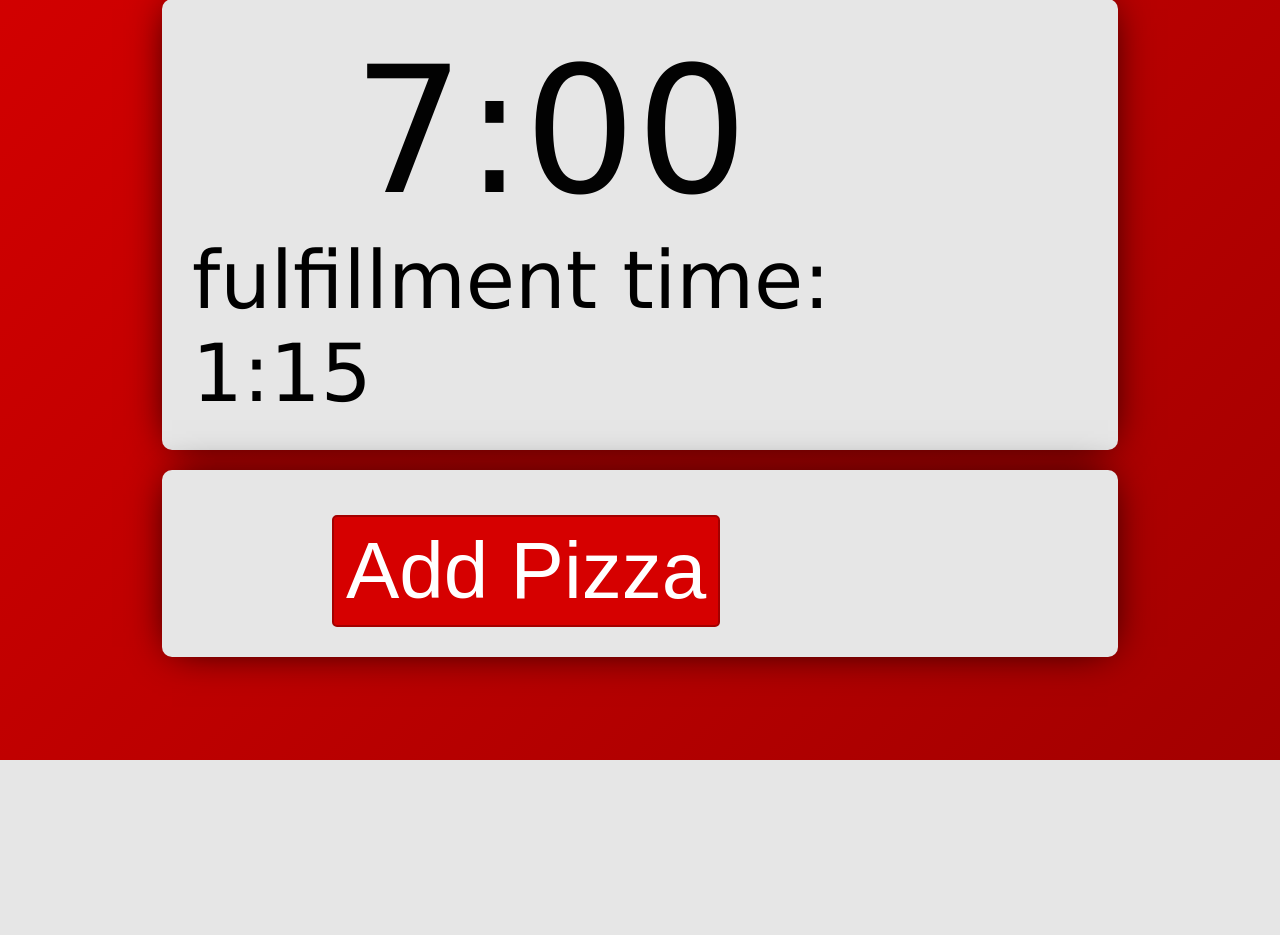
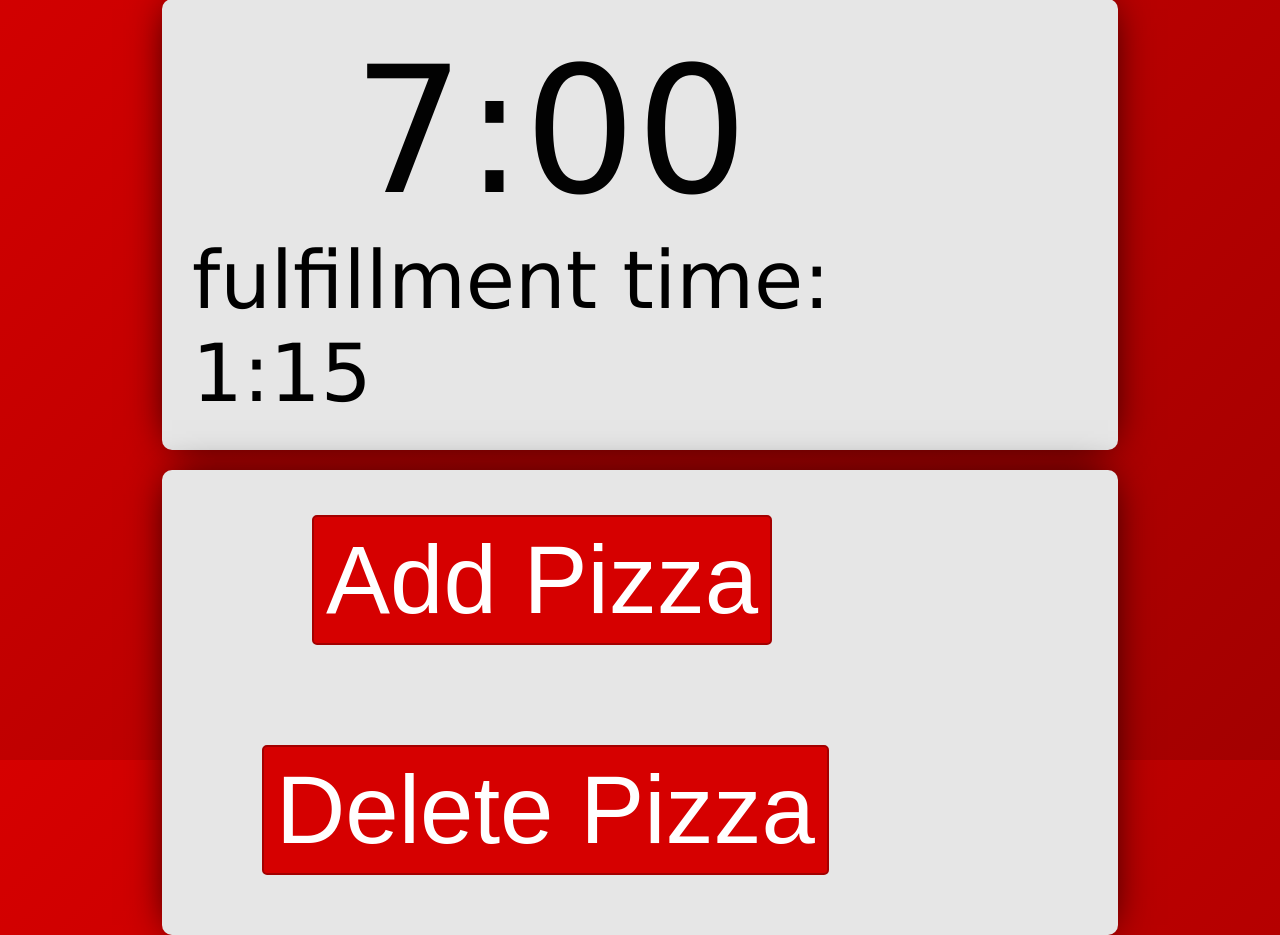
Before and after one commit to snowbear86/PizzaTimer, a PHP site: page /index.html in a window 1280 px wide. Shown: the part 200-1135 px from the top of the page. Before the commit the page ends 960 px from the top, so only its background shows below. Run offline with PHP 8.4, Linux system fonts and the light colour scheme.

Commit message:
added a delete function and fixed the fulfillment feature

```diff
--- a/index.html
+++ b/index.html
@@ -10,10 +10,11 @@
         <div id="mainBox1">
             <p id="countdown">7:00</p>
             <div id="fulfillmentTimeHeader">fulfillment time:</div>
-            <div id="fulfillmentTime">Time</div>
+            <div id="fulfillmentTime"></div>
         </div>
         <div id="mainBox2">
                 <button id="addPizza">Add Pizza</button>
+                <button id="deletePizza">Delete Pizza</button>
         </div>
 
 
--- a/style.css
+++ b/style.css
@@ -67,7 +67,7 @@ p{
 }
 
 #addPizza{
-    font-size: 5em;
+    font-size: 6em;
     padding: 8px 12px;
     margin: auto;
     font-family: "Montserrat", sans-serif;
@@ -78,7 +78,22 @@ p{
     color: #ffffff;
     cursor: pointer;
     margin-top: 15px;
-    margin-left: 140px;
+    margin-left: 120px;
+}
+#deletePizza{
+    font-size: 6em;
+    padding: 8px 12px;
+    margin: auto;
+    font-family: "Montserrat", sans-serif;
+    border: 2px solid #a30000;
+    border-radius: 5px;
+    background: 0;
+    background-color: #d60000;
+    color: #ffffff;
+    cursor: pointer;
+    margin-top: 100px;
+    margin-left: 70px;
+    margin-bottom: 30px;
 }
 
 #fulfillmentTime{
```
Also changed, not shown: app.js (+52 -18 lines).
